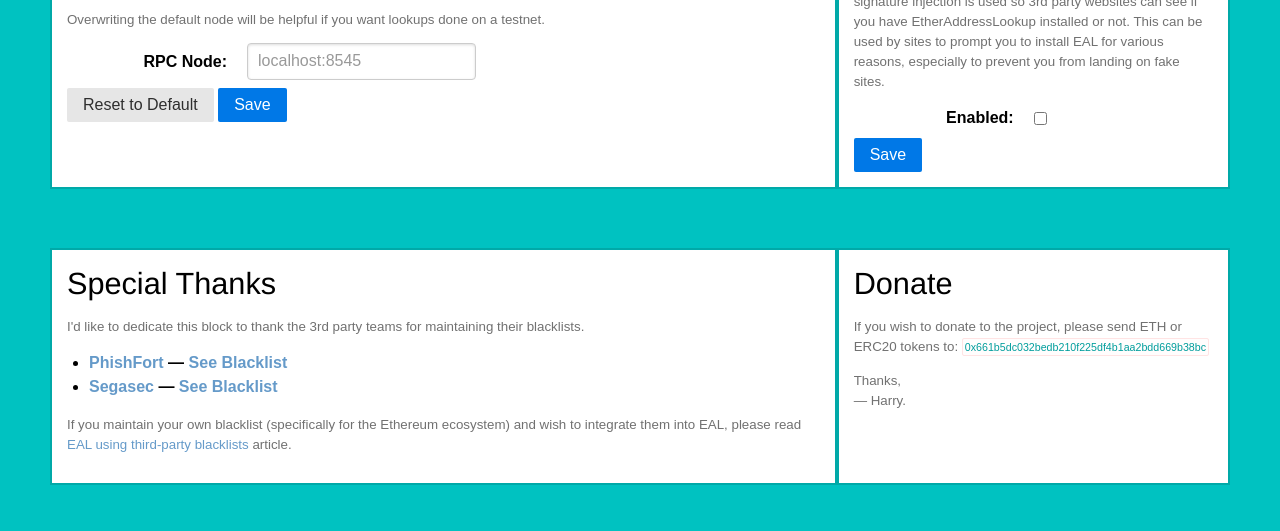
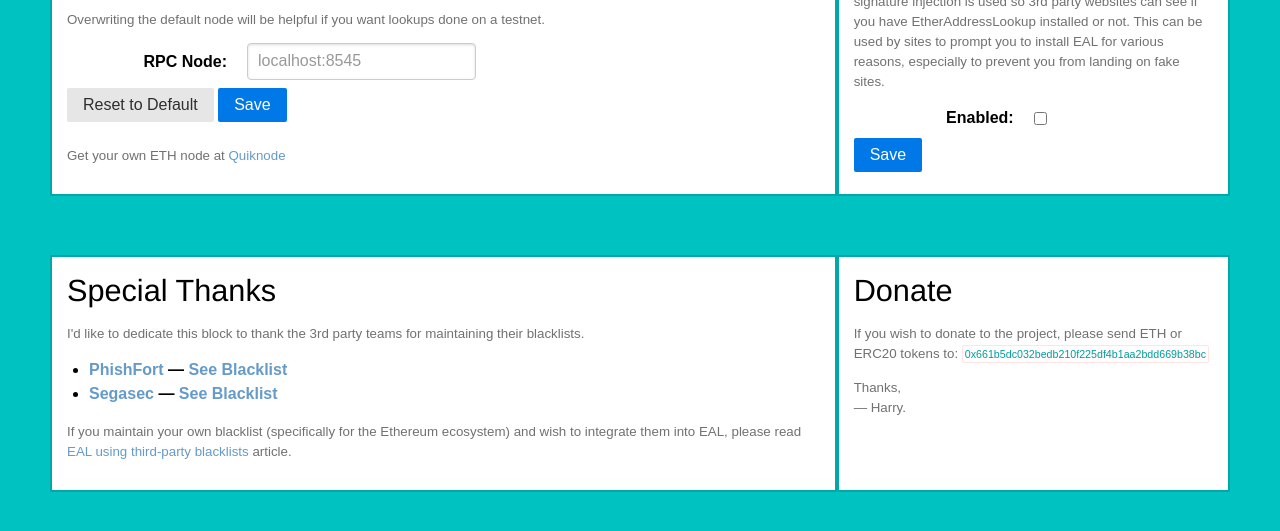
Before and after one commit to 409H/EtherAddressLookup, a browser extension: page settings.html in a window 1280 px wide. Shown: the part 798-1329 px from the top of the page. Drawn offline with nearby package versions, Linux system fonts and the light colour scheme.

Commit message:
Added Quiknode affiliate link

```diff
--- a/settings.html
+++ b/settings.html
@@ -89,7 +89,7 @@
         <div class="pure-u-2-3">
             <h3>RPC Node</h3>
             <p>Here you can set the RPC node (ie: <code>http://localhost:8545</code>) for address lookups. EAL supplies a mainnet
-                one for you that is maintained by <a href="https://quiknode.io/?ref=EtherAddressLookup" target="_blank">Quiknode</a>, but you may want to use your own.</p>
+                one for you that is maintained by <a href="https://www.quiknode.io?tap_a=22610-7a7484&tap_s=150933-0c5904" target="_blank">Quiknode</a>, but you may want to use your own.</p>
             <p>Overwriting the default node will be helpful if you want lookups done on a testnet.</p>
             <div class="warning margin-15 hide-me" id="ext-etheraddresslookup-rpcnode_errors"></div>
             <div class="success margin-15 hide-me" id="ext-etheraddresslookup-rpcnode_success">
@@ -109,6 +109,10 @@
                 <button type="reset" class="pure-button pure-button-secondary" id="ext-etheraddresslookup-rpcnode_reset_form">Reset to Default</button>
                 <button type="submit" class="pure-button pure-button-primary">Save</button>
             </form>
+
+            <br />
+
+            <p>Get your own ETH node at <a href="https://www.quiknode.io?tap_a=22610-7a7484&tap_s=150933-0c5904" target="_blank">Quiknode</a></p>
         </div>
         <div class="pure-u-1-3">
             <h3>Signature Inject</h3>
```
